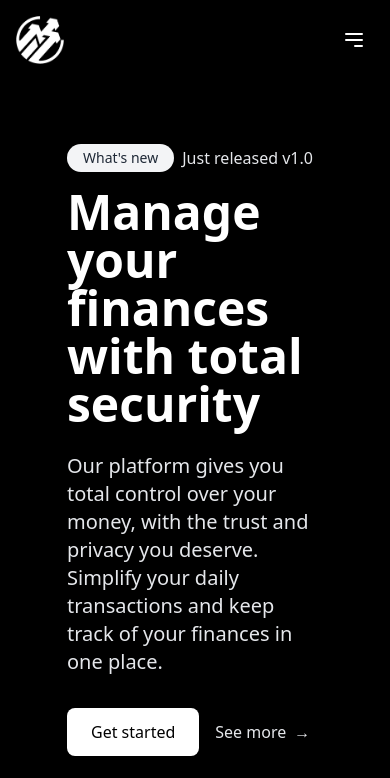
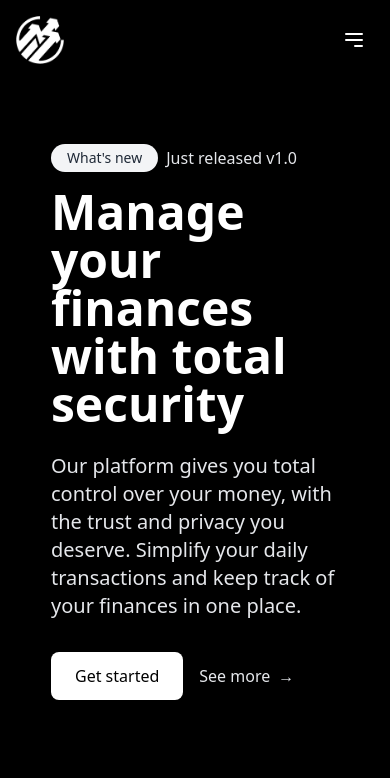
Before and after one commit to BrayanEFJ/FrontTransact, a React (Vite) app: page / in a window 390 px wide. Shown: the top 778 px of the page. Built offline with nearby package versions, Linux system fonts and the light colour scheme.

Commit message:
Update responsive of herosection

```diff
--- a/src/components/HeroSection.jsx
+++ b/src/components/HeroSection.jsx
@@ -17,7 +17,7 @@ const HeroSection = () => {
     return (
         <div className='flex flex-wrap w-full min-h-screen text-white lg:flex-row bg-black justify-center' >
             <div className="flex flex-col lg:flex-row items-center max-w-7xl mx-10">
-                <div className="lg:w-1/2 mb-12 lg:mb-0 max-xl:mx-8 max-lg:mt-36">
+                <div className="lg:w-1/2 mb-12 lg:mb-0 max-xl:mx-4 max-lg:mt-36">
                     <div className="flex items-center mb-4">
                         <span className="bg-gray-100 text-gray-800 text-sm font-medium p-4 py-1 rounded-full mr-2">{t('hero_news')}</span>
                         <span className="text-gray-200">{t('hero_version')}</span>
```
